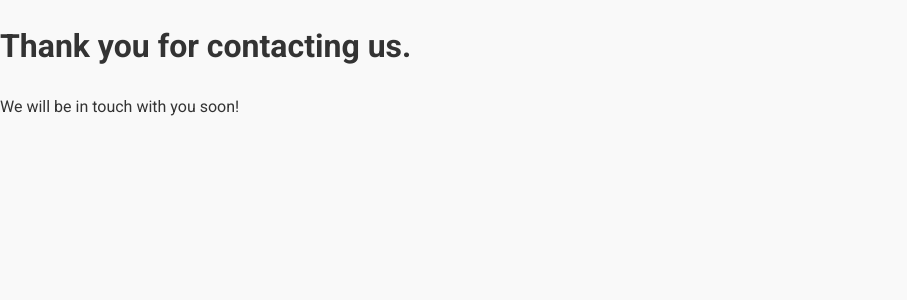
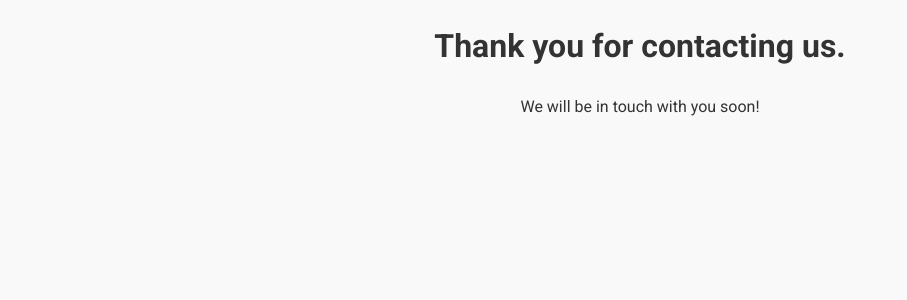
Before and after one commit to taskin-saadman/strata-housing-committee, a Next.js app: page /contact/thank-you in a window 1280 px wide. Shown: the top 300 px of the page, without its empty margins (0-907 px from the left). Built offline with nearby package versions, Linux system fonts and the light colour scheme.

Commit message:
updated styling

```diff
--- a/app/contact/contact.module.css
+++ b/app/contact/contact.module.css
@@ -57,3 +57,7 @@
   text-align: center;
   font-size: 1rem;
 }
+
+.container{
+  text-align: center;
+}
```
